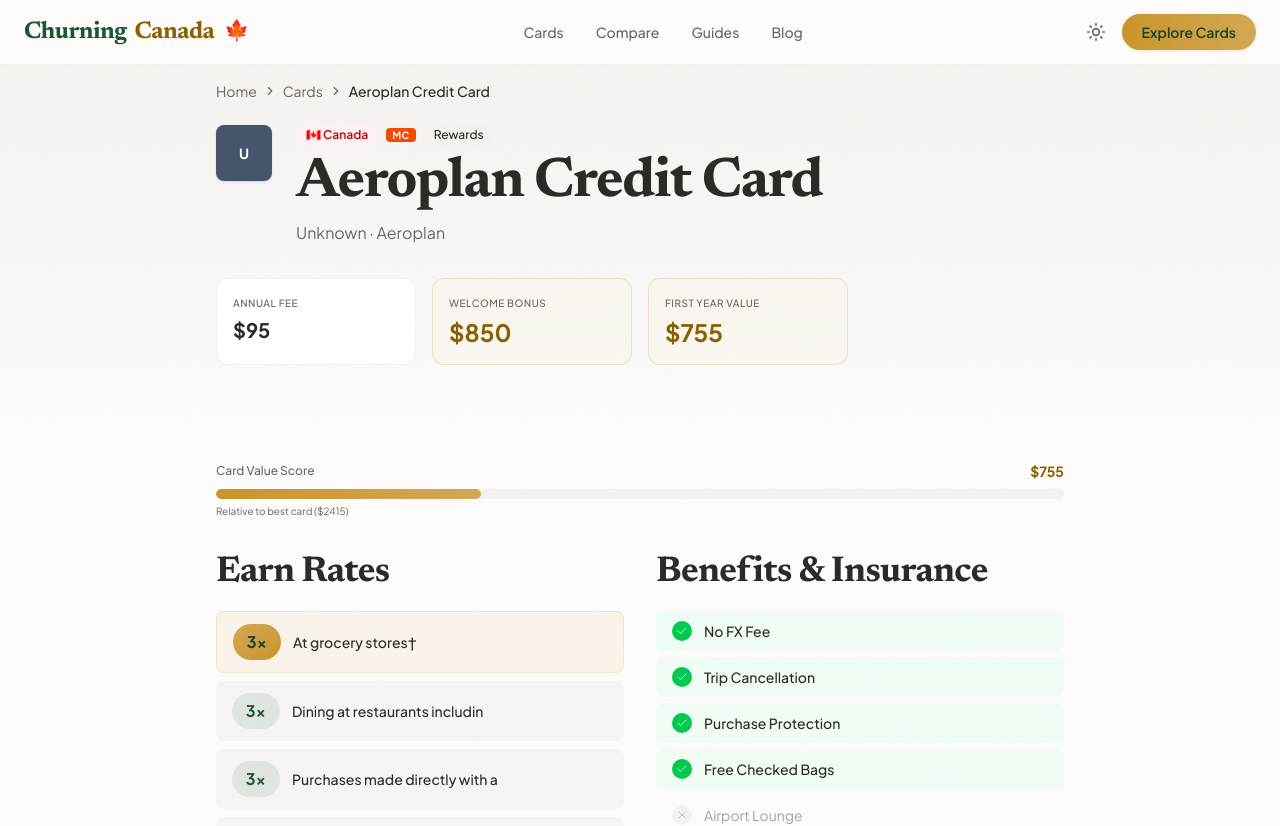
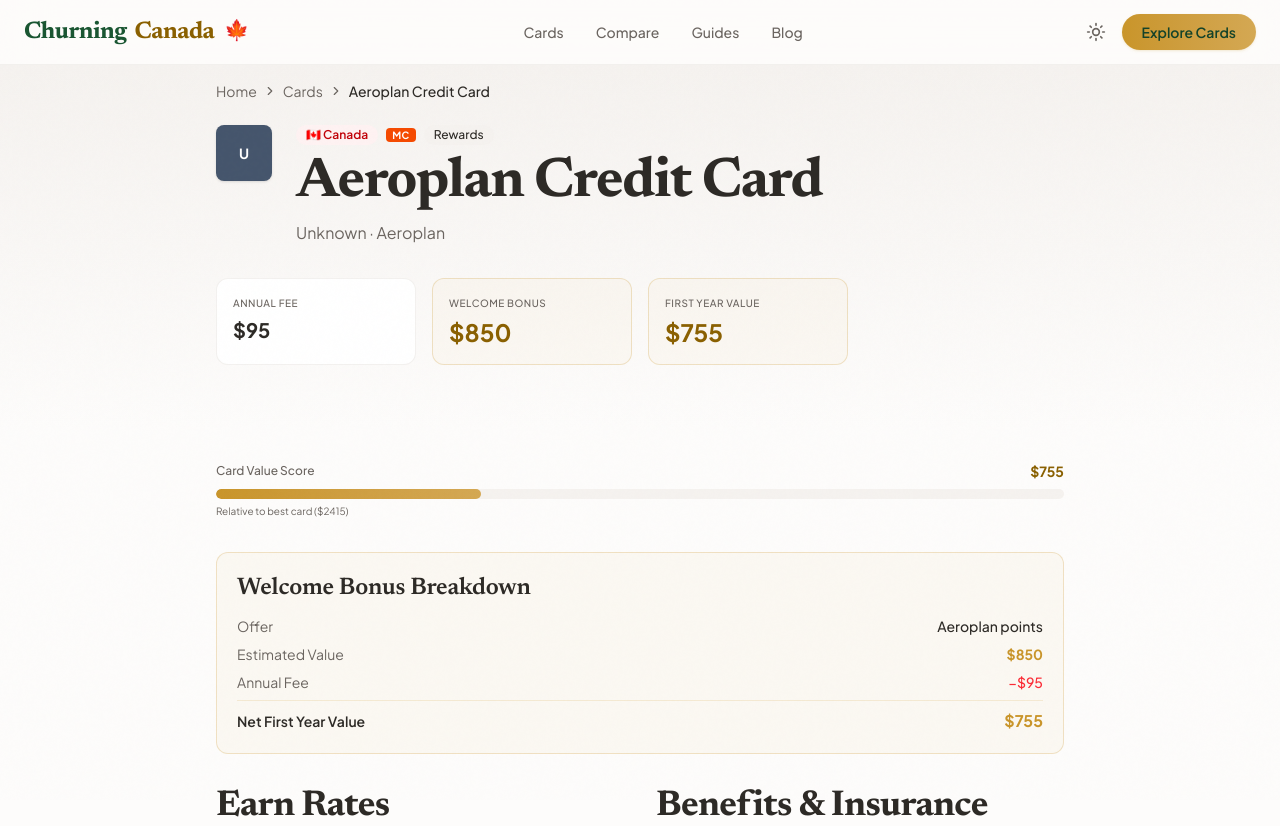
Before and after one commit to mazim-lab/churningcanada, a Next.js app: page /cards/aeroplan-credit-card in a window 1280 px wide. Shown: the top 826 px of the page. Built offline with nearby package versions, Linux system fonts and the light colour scheme.

Commit message:
feat: welcome bonus breakdown on card detail page — shows offer, value, fees, net first year value

```diff
--- a/src/app/cards/[slug]/page.tsx
+++ b/src/app/cards/[slug]/page.tsx
@@ -87,11 +87,48 @@
         <ValueMeter value={card.first_year_value} max={getMaxFirstYearValue()} />
       )}
 
-      {/* Welcome bonus conditions */}
-      {card.welcome_bonus_conditions && (
+      {/* Welcome bonus breakdown */}
+      {(card.welcome_bonus || card.welcome_bonus_value > 0) && (
         <div className="rounded-xl border border-gold/30 bg-gold/5 p-5 mb-8">
-          <p className="text-sm font-semibold text-gold-dark">Welcome Bonus: {card.welcome_bonus}</p>
-          <p className="text-sm text-muted-foreground mt-1 leading-relaxed">{card.welcome_bonus_conditions}</p>
+          <h3 className="text-base font-semibold text-foreground mb-3">Welcome Bonus Breakdown</h3>
+          <div className="space-y-2">
+            {card.welcome_bonus && (
+              <div className="flex justify-between items-baseline">
+                <span className="text-sm text-muted-foreground">Offer</span>
+                <span className="text-sm font-medium text-foreground">{card.welcome_bonus}</span>
+              </div>
+            )}
+            {card.welcome_bonus_value > 0 && (
+              <div className="flex justify-between items-baseline">
+                <span className="text-sm text-muted-foreground">Estimated Value</span>
+                <span className="text-sm font-bold text-gold-dark">${card.welcome_bonus_value.toLocaleString()}</span>
+              </div>
+            )}
+            {card.annual_fee > 0 && (
+              <div className="flex justify-between items-baseline">
+                <span className="text-sm text-muted-foreground">Annual Fee</span>
+                <span className="text-sm font-medium text-red-500">−${card.annual_fee}</span>
+              </div>
+            )}
+            {card.first_year_fee !== null && card.first_year_fee !== card.annual_fee && (
+              <div className="flex justify-between items-baseline">
+                <span className="text-sm text-muted-foreground">First Year Fee</span>
+                <span className="text-sm font-medium text-foreground">{card.first_year_fee === 0 ? 'Waived' : `$${card.first_year_fee}`}</span>
+              </div>
+            )}
+            {card.first_year_value > 0 && (
+              <>
+                <div className="border-t border-gold/20 my-2" />
+                <div className="flex justify-between items-baseline">
+                  <span className="text-sm font-semibold text-foreground">Net First Year Value</span>
+                  <span className="text-base font-bold text-gold-dark">${card.first_year_value.toLocaleString()}</span>
+                </div>
+              </>
+            )}
+          </div>
+          {card.welcome_bonus_conditions && (
+            <p className="text-xs text-muted-foreground mt-3 leading-relaxed border-t border-gold/20 pt-3">{card.welcome_bonus_conditions}</p>
+          )}
         </div>
       )}
 
```
